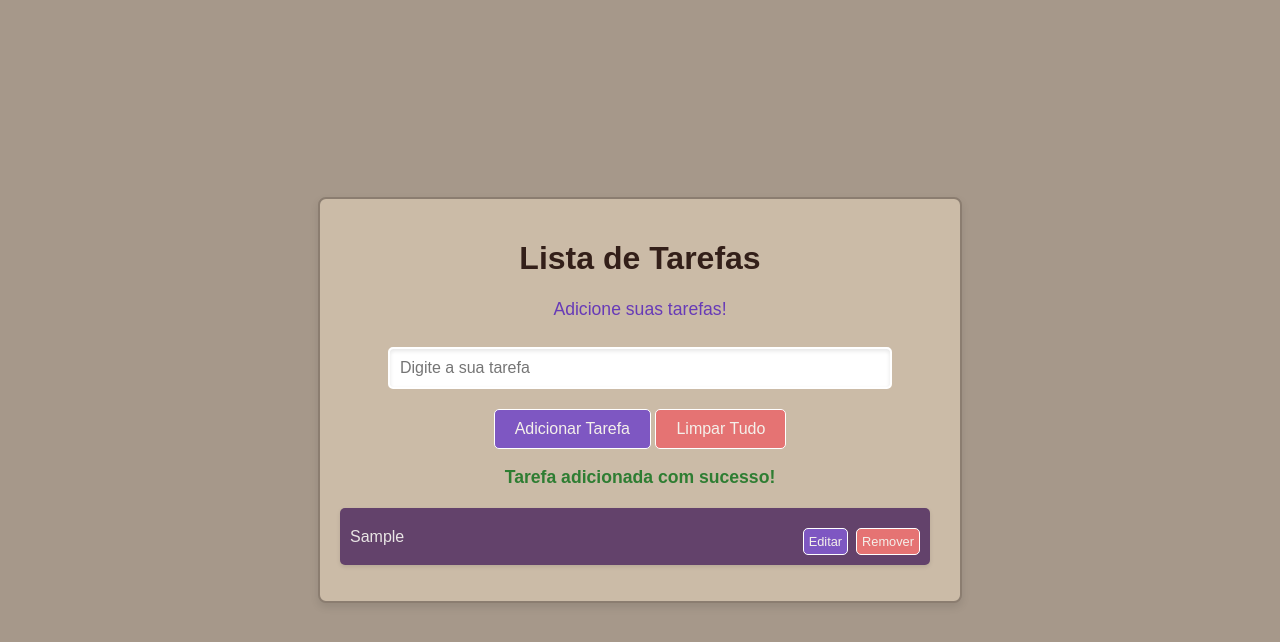
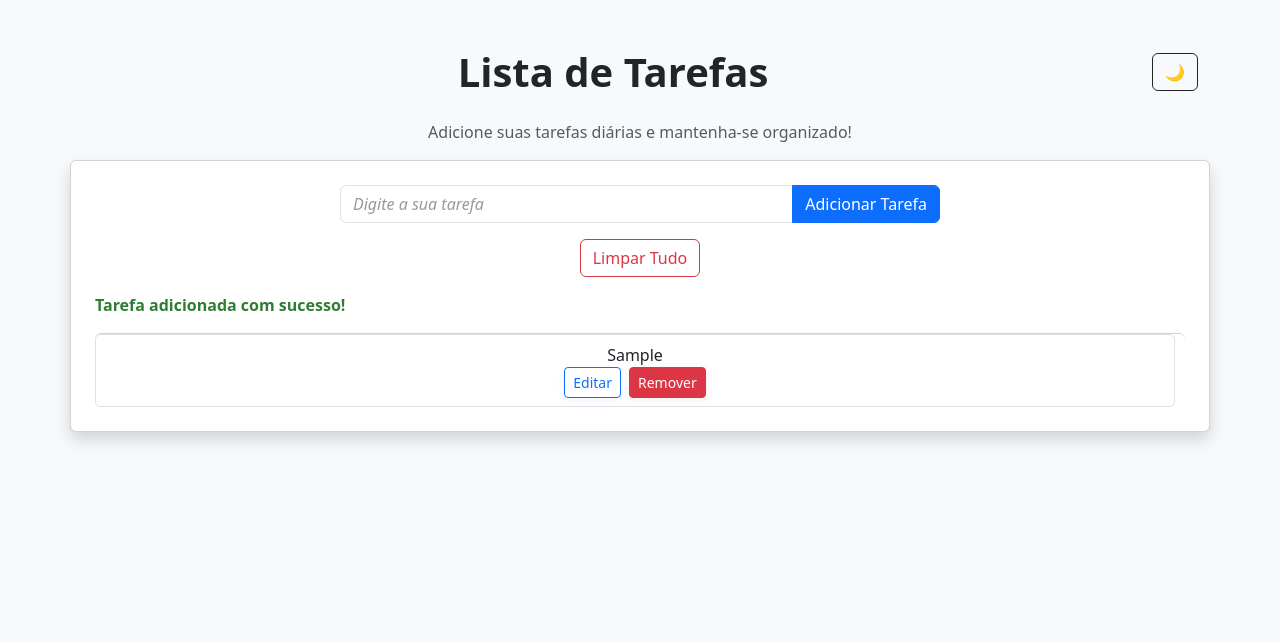
Before and after one commit to natbacx/To-do-List, a plain HTML site: page index.html in a window 1280 px wide. Both pictures are taken after typing "Sample" into the empty fields and a click on the button "Adicionar Tarefa". Drawn offline with nearby package versions, Linux system fonts and the light colour scheme.

Commit message:
Implementado dark mode e style com Bootstrap

```diff
--- a/Lista de Tarefas/style.css
+++ /dev/null
@@ -1,144 +0,0 @@
-body {
-  font-family: Arial, sans-serif;
-  display: flex;
-  justify-content: center;
-  align-items: center;
-  height: 100vh;
-  margin: 0;
-  background-color: #a6988a;
-}
-.container {
-  text-align: center;
-  background-color: #cbbba7;
-  padding: 20px;
-  border-radius: 8px;
-  box-shadow: 0 4px 8px rgba(0, 0, 0, 0.1);
-  width: 90%;
-  max-width: 600px;
-  border: 2px solid #8b7d70;
-}
-h1 {
-  color: #331f19;
-}
-p {
-  color: #673ab7;
-  font-size: 1.1em;
-}
-button {
-  background-color: #7e57c2;
-  color: #f4f0ea;
-  padding: 10px 20px;
-  border: 1px solid #ffffff;
-  border-radius: 5px;
-  cursor: pointer;
-  font-size: 1em;
-  transition: background-color 0.3s ease;
-  margin-top: 10px;
-}
-button:hover {
-  background-color: #673ab7;
-}
-ul {
-  list-style: none;
-  padding: 0;
-  margin-top: 20px;
-}
-ul li {
-  background-color: #63426b;
-  color: #e9e5e5;
-  padding: 10px;
-  margin: 5px 0;
-  border-radius: 5px;
-  box-shadow: 0 2px 4px rgba(0, 0, 0, 0.1);
-  display: flex;
-  align-items: center;
-  justify-content: space-between;
-  text-align: center;
-}
-
-/* Estilo para o campo de entrada */
-input[type="text"] {
-  padding: 10px;
-  width: 80%;
-  max-width: 500px;
-  margin-top: 10px;
-  margin-bottom: 10px;
-  border: 2px solid #ffffff;
-  border-radius: 5px;
-  font-size: 1em;
-  box-shadow: inset 0 2px 4px rgba(0, 0, 0, 0.1);
-  outline: none;
-  transition: border-color 0.3s ease;
-}
-input[type="text"]:focus {
-  border-color: #673ab7;
-  box-shadow: inset 0 2px 4px rgba(96, 4, 26, 0.3);
-}
-
-button.remover {
-  background-color: #e57373;
-  color: #f4f0ea;
-  padding: 5px 5px;
-  border: 1px solid #ffffff;
-  border-radius: 5px;
-  cursor: pointer;
-  font-size: 0.8em;
-  transition: background-color 0.3s ease;
-  float: none;
-  margin-left: 8px;
-}
-button.remover:hover {
-  background-color: #c62828;
-}
-button.editar {
-  background-color: #7e57c2;
-  color: #f4f0ea;
-  padding: 5px 5px;
-  border: 1px solid #ffffff;
-  border-radius: 5px;
-  cursor: pointer;
-  font-size: 0.8em;
-  margin-left: 260px;
-  transition: background-color 0.3s ease;
-}
-button.editar:hover {
-  background-color: #673ab7;
-}
-
-.botao_lista {
-  background-color: #e57373;
-}
-
-.botao_lista:hover {
-  background-color: #c62828;
-  color: #f4f0ea;
-}
-
-.mensagem_erro {
-  color: #c62828;
-  font-weight: bold;
-}
-
-.mensagem_sucesso {
-  color: #2e7d32;
-  font-weight: bold;
-}
-
-#listaTarefas li {
-  flex-grow: 1;
-  text-align: center;
-  margin-right: 10px;
-}
-
-.botoes-container button {
-  margin-left: 8px;
-}
-
-.texto-tarefa {
-  flex-grow: 1;
-  text-align: left;
-}
-
-.botoes-container {
-  display: flex;
-}
--- a/index.html
+++ b/index.html
@@ -5,25 +5,55 @@
     <meta name="viewport" content="width=device-width, initial-scale=1.0" />
     <title>Lista de Tarefas</title>
     <link rel="stylesheet" href="./style.css" />
+    <!-- Bootstrap CSS -->
+    <link
+      href="https://cdn.jsdelivr.net/npm/bootstrap@5.3.3/dist/css/bootstrap.min.css"
+      rel="stylesheet"
+    />
   </head>
-  <body>
-    <div class="container">
-      <h1>Lista de Tarefas</h1>
-      <p>Adicione suas tarefas!</p>
+  <body class="bg-light text-dark">
+    <div class="container py-5">
+      <div class="d-flex justify-content-between align-items-center mb-4">
+        <h1 class="fw-bold w-100 text-center mb-0">Lista de Tarefas</h1>
+        <button id="toggle-dark-mode" class="btn btn-outline-dark ms-2">
+          🌙
+        </button>
+      </div>
+      <div class="row justify-content-center">
+        <div class="col-auto">
+          <p class="text-center text-muted">
+            Adicione suas tarefas diárias e mantenha-se organizado!
+          </p>
+        </div>
+
+
+      <div class="card shadow p-4">
+        <div class="input-group mb-3 mx-auto" style="max-width: 600px">
           <input
             type="text"
             name="tarefa"
             id="inputTarefa"
+            class="form-control"
             placeholder="Digite a sua tarefa"
           />
-      <button onclick="adicionarTarefa()">Adicionar Tarefa</button>
-      <button onclick="limparLista()" class="botao_lista">Limpar Tudo</button>
+          <button class="btn btn-primary" onclick="adicionarTarefa()">
+            Adicionar Tarefa
+          </button>
+        </div>
+        <div class="mb-3 text-center">
+          <button class="btn btn-outline-danger" onclick="limparLista()">
+            Limpar Tudo
+          </button>
+        </div>
 
-      <p id="mensagem"></p>
-      <ul id="listaTarefas">
+        <p id="mensagem" class="text-danger"></p>
+        <ul id="listaTarefas" class="list-group">
           <!-- As tarefas serão adicionadas aqui -->
         </ul>
       </div>
+    </div>
+    <!-- Bootstrap JS -->
+    <script src="https://cdn.jsdelivr.net/npm/bootstrap@5.3.3/dist/js/bootstrap.bundle.min.js"></script>
 
     <script src="./script.js"></script>
   </body>
--- a/script.js
+++ b/script.js
@@ -27,7 +27,8 @@ function exibirTarefas() {
   listaTarefas.innerHTML = ""; // Limpa a lista de tarefas antes de exibir as novas tarefas
 
   for (let i = 0; i < tarefas.length; i++) {
-    let novaTarefa = document.createElement("li"); //Cria um novo elemento de lista (li) formato em lista
+    let novaTarefa = document.createElement("li");
+    novaTarefa.classList.add("list-group-item", "texto-tarefa"); //Cria um novo elemento de lista (li) formato em lista
 
     let textoTarefa = document.createElement("span");
     textoTarefa.textContent = tarefas[i];
@@ -39,13 +40,24 @@ function exibirTarefas() {
     //Botão remover
     let removeButton = document.createElement("button");
     removeButton.textContent = "Remover"; // Cria um botão para remover a tarefa
-    removeButton.classList.add("remover");
+    removeButton.classList.add(
+      "btn",
+      "btn-danger",
+      "btn-sm",
+      "me-2",
+      "botao-remover"
+    );
     removeButton.onclick = () => removerTarefa(i);
 
     // Botão editar
     let botaoEditar = document.createElement("button");
     botaoEditar.textContent = "Editar";
-    botaoEditar.classList.add("editar");
+    botaoEditar.classList.add(
+      "btn",
+      "btn-outline-primary",
+      "btn-sm",
+      "botao-editar"
+    );
     botaoEditar.onclick = () => editarTarefa(i);
 
     botoesContainer.appendChild(botaoEditar);
@@ -98,3 +110,18 @@ function buscarTarefas() {
 }
 tarefas = buscarTarefas();
 exibirTarefas();
+
+//DARK MODE
+const toggleBtn = document.getElementById("toggle-dark-mode");
+const body = document.body;
+const card = document.querySelector(".card");
+
+toggleBtn.addEventListener("click", () => {
+  const dark = body.classList.toggle("bg-dark");
+  body.classList.toggle("text-light");
+  body.classList.toggle("bg-light");
+  body.classList.toggle("text-dark");
+  card.classList.toggle("bg-dark");
+  card.classList.toggle("text-light");
+  toggleBtn.innerHTML = dark ? "☀️" : "🌙";
+});
--- a/style.css
+++ b/style.css
@@ -1,117 +1,39 @@
 body {
-  font-family: Arial, sans-serif;
-  display: flex;
-  justify-content: center;
-  align-items: center;
-  height: 100vh;
-  margin: 0;
-  background-color: #a6988a;
-}
-.container {
-  text-align: center;
-  background-color: #cbbba7;
-  padding: 20px;
-  border-radius: 8px;
-  box-shadow: 0 4px 8px rgba(0, 0, 0, 0.1);
-  width: 90%;
-  max-width: 600px;
-  border: 2px solid #8b7d70;
-}
-h1 {
-  color: #331f19;
-}
-p {
-  color: #673ab7;
-  font-size: 1.1em;
-}
-button {
-  background-color: #7e57c2;
-  color: #f4f0ea;
-  padding: 10px 20px;
-  border: 1px solid #ffffff;
-  border-radius: 5px;
-  cursor: pointer;
-  font-size: 1em;
-  transition: background-color 0.3s ease;
-  margin-top: 10px;
-}
-button:hover {
-  background-color: #673ab7;
-}
-ul {
-  list-style: none;
-  padding: 0;
-  margin-top: 20px;
-}
-ul li {
-  background-color: #63426b;
-  color: #e9e5e5;
-  padding: 10px;
-  margin: 5px 0;
-  border-radius: 5px;
-  box-shadow: 0 2px 4px rgba(0, 0, 0, 0.1);
-  display: flex;
-  align-items: center;
-  justify-content: space-between;
-  text-align: center;
+  transition: background-color 0.3s, color 0.3s;
 }
 
-/* Estilo para o campo de entrada */
-input[type="text"] {
-  padding: 10px;
-  width: 80%;
-  max-width: 500px;
-  margin-top: 10px;
-  margin-bottom: 10px;
-  border: 2px solid #ffffff;
-  border-radius: 5px;
-  font-size: 1em;
-  box-shadow: inset 0 2px 4px rgba(0, 0, 0, 0.1);
-  outline: none;
-  transition: border-color 0.3s ease;
-}
-input[type="text"]:focus {
-  border-color: #673ab7;
-  box-shadow: inset 0 2px 4px rgba(96, 4, 26, 0.3);
+#inputTarefa::placeholder {
+  color: #999;
+  font-style: italic;
 }
 
-button.remover {
-  background-color: #e57373;
-  color: #f4f0ea;
-  padding: 5px 5px;
-  border: 1px solid #ffffff;
-  border-radius: 5px;
-  cursor: pointer;
-  font-size: 0.8em;
-  transition: background-color 0.3s ease;
-  float: none;
-  margin-left: 8px;
-}
-button.remover:hover {
-  background-color: #c62828;
-}
-button.editar {
-  background-color: #7e57c2;
-  color: #f4f0ea;
-  padding: 5px 5px;
-  border: 1px solid #ffffff;
-  border-radius: 5px;
-  cursor: pointer;
-  font-size: 0.8em;
-  margin-left: 260px;
-  transition: background-color 0.3s ease;
-}
-button.editar:hover {
-  background-color: #673ab7;
+#mensagem {
+  font-weight: bold;
 }
 
-.botao_lista {
-  background-color: #e57373;
+.list-group-item {
+  display: flex;
+  justify-content: space-between;
+  align-items: center;
+  padding: 0.75rem 1rem;
+  border: none;
+  border-bottom: 1px solid #ddd;
+  background-color: transparent;
+  transition: background-color 0.2s ease;
+  border-radius: 0;
+  background: transparent;
 }
 
-.botao_lista:hover {
-  background-color: #c62828;
-  color: #f4f0ea;
+.list-group-item:hover {
+  background-color: #f8f9fa;
+}
+
+.bg-dark .list-group-item:hover {
+  background-color: #343a40;
+}
+
+button {
+  transition: all 0.2s ease;
 }
 
 .mensagem_erro {
@@ -130,15 +52,40 @@ button.editar:hover {
   margin-right: 10px;
 }
 
-.botoes-container button {
-  margin-left: 8px;
+.bg-dark .list-group-item:hover {
+  background-color: #343a40;
+}
+.input-group {
+  max-width: 600px;
+  margin-left: auto;
+  margin-right: auto;
 }
 
-.texto-tarefa {
-  flex-grow: 1;
-  text-align: left;
+/* Botões e Estilos*/
+.botoes-container .btn {
+  margin-left: 0.5rem;
 }
 
-.botoes-container {
-  display: flex;
+.botao-remover {
+  border-radius: 20px;
+  box-shadow: 0 2px 8px rgba(198, 40, 40, 0.08);
+  transition: background o.2s, transform 0.2s;
 }
+
+.botao-remover:hover {
+  background: #b71c1c;
+  color: #fff;
+  transform: translateY(-2px) scale(1.05);
+}
+
+.botao-editar {
+  border-radius: 20px;
+  box-shadow: 0 2px 8px rgba(33, 150, 243, 0.08);
+  transition: background 0.2s, color 0.2s, transform 0.2s;
+}
+
+.botao-editar:hover {
+  background: #1976d2;
+  color: #fff;
+  transform: translateY(-2px) scale(1.05);
+}
```
Also changed, not shown: Lista de Tarefas/index.html (deleted, +0 -30 lines), Lista de Tarefas/script.js (deleted, +0 -100 lines), Lista de Tarefas/screenshot.png (deleted). Lines whose indentation alone changed are shown as unchanged.
